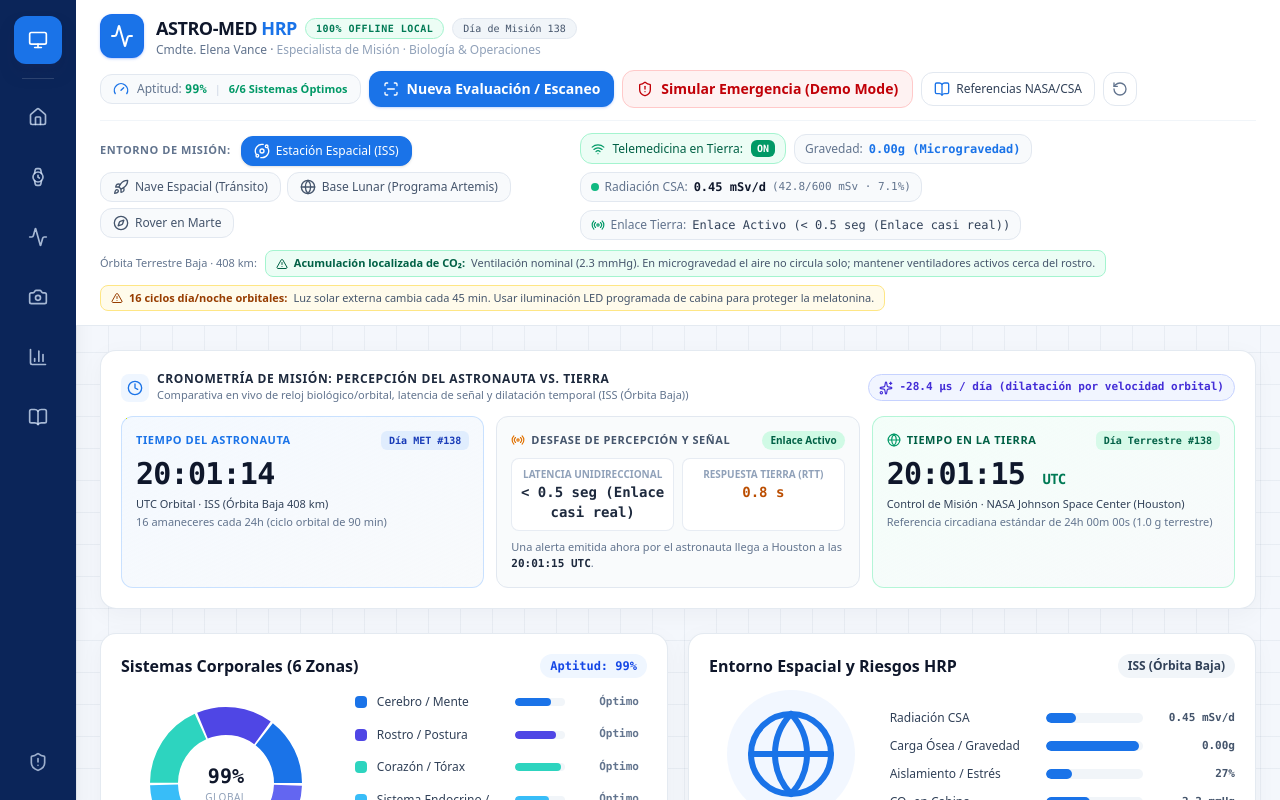
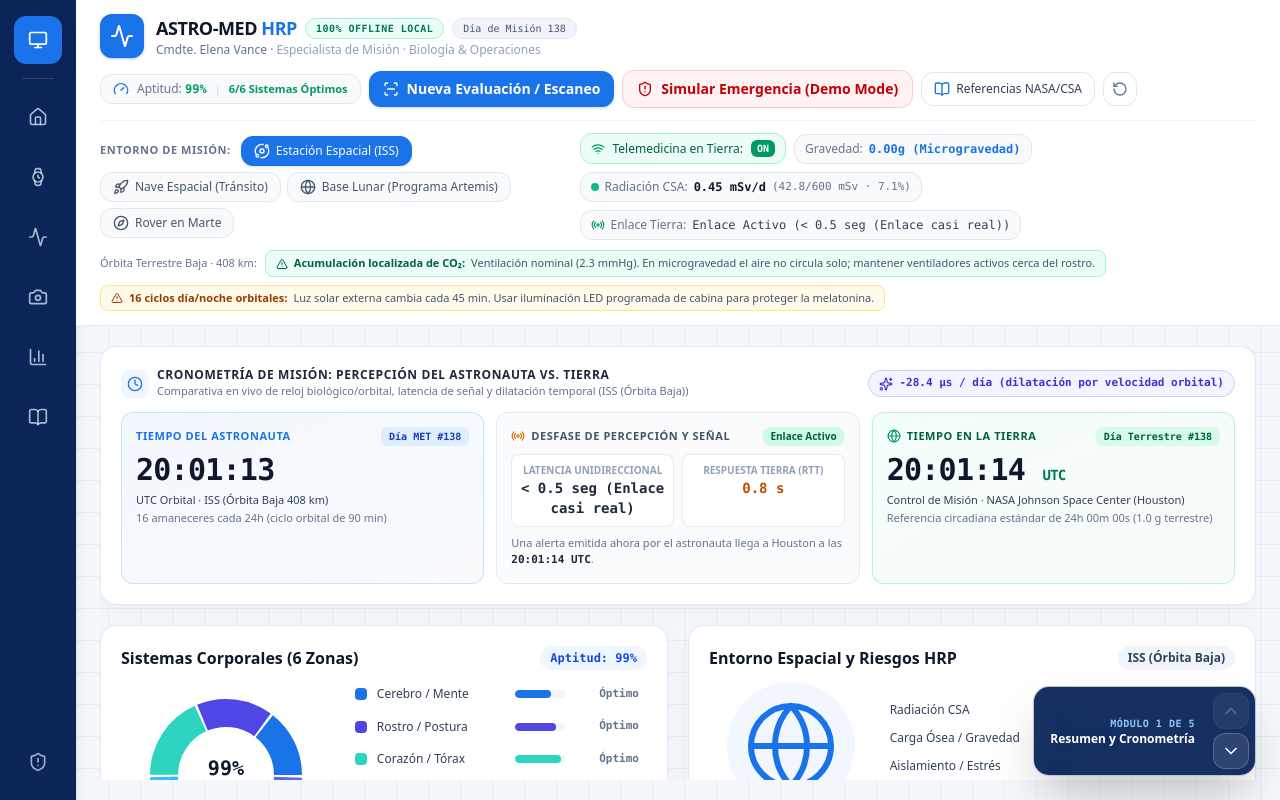
Before and after one commit to oluvalero-ui/astro-health-monitor, a Next.js app: page / in a window 1280 px wide. Shown: the top 800 px of the page. Built offline with nearby package versions, Linux system fonts and the light colour scheme.

Commit message:
feat: navegacion por secciones discretas con flechas y bloqueo de scroll

```diff
--- a/src/app/page.tsx
+++ b/src/app/page.tsx
@@ -13,6 +13,7 @@ import MultimodalScanModal, {
 } from "@/components/MultimodalScanModal";
 import OverviewBentoGrid from "@/components/OverviewBentoGrid";
 import ScientificReferencesModal from "@/components/ScientificReferencesModal";
+import SectionPagerControls from "@/components/SectionPagerControls";
 import TelemetryCharts from "@/components/TelemetryCharts";
 import TopMissionBar from "@/components/TopMissionBar";
 import WearableHarnessPanel from "@/components/WearableHarnessPanel";
@@ -163,26 +164,17 @@ export default function HomePage() {
 
   const handleNavigateSection = (section: NavSectionId) => {
     setActiveNavSection(section);
-    if (typeof document === "undefined") return;
-    const idMap: Record<NavSectionId, string> = {
-      resumen: "resumen-bento",
-      escaner: "scanner-section",
-      wearable: "wearable-harness",
-      biomarcadores: "biomarkers-section",
-      informes: "informes-section",
-    };
-    const target = document.getElementById(idMap[section]);
-    target?.scrollIntoView({ behavior: "smooth", block: "start" });
+    if (typeof document !== "undefined") {
+      const viewport = document.getElementById("section-viewport");
+      if (viewport) {
+        viewport.scrollTo({ top: 0, behavior: "smooth" });
+      }
+    }
   };
 
   const handleSelectZoneAndScroll = (zone: SystemZoneId) => {
     setSelectedZone(zone);
-    setActiveNavSection("escaner");
-    if (typeof document !== "undefined") {
-      document
-        .getElementById("scanner-section")
-        ?.scrollIntoView({ behavior: "smooth", block: "start" });
-    }
+    handleNavigateSection("escaner");
   };
 
   const zoneStatuses = useMemo(
@@ -346,7 +338,6 @@ export default function HomePage() {
       let nextBio = { ...b };
       let nextRoutine = { ...r };
 
-      // Apply realistic countermeasure effects when completing quests
       if (completing) {
         if (target.id === "quest-ared" || target.category === "fisico") {
           nextBio = {
@@ -461,11 +452,12 @@ export default function HomePage() {
     }
     setState(INITIAL_DASHBOARD_STATE);
     setSelectedZone("cerebro");
+    handleNavigateSection("resumen");
   };
 
   return (
-    <div className="flex min-h-screen flex-col bg-[#f4f7fc] text-slate-900 md:flex-row">
-      {/* Left Deep-Navy Sidebar (Reference Design Layout) */}
+    <div className="flex h-screen flex-col overflow-hidden bg-[#f4f7fc] text-slate-900 md:flex-row">
+      {/* Barra Lateral Izquierda */}
       <LeftNavSidebar
         activeSection={activeNavSection}
         emergencyMode={state.emergencyMode}
@@ -475,9 +467,9 @@ export default function HomePage() {
         onToggleEmergency={handleToggleEmergency}
       />
 
-      {/* Right Main Scrollable Area */}
-      <div className="min-w-0 flex-1 bg-telemetry-grid">
-        {/* Top Mission Bar (scrolls naturally with content, non-sticky) */}
+      {/* Contenedor Principal Bloqueado a Pantalla Completa (Sin scroll global de ventana) */}
+      <div className="flex min-w-0 flex-1 flex-col overflow-hidden bg-telemetry-grid">
+        {/* Barra Superior de Misión Fija */}
         <TopMissionBar
           environmentId={state.environmentId}
           telemedicineEnabled={state.telemedicineEnabled}
@@ -497,9 +489,14 @@ export default function HomePage() {
           onResetMission={handleResetMission}
         />
 
-        {/* Main Workspace */}
-        <main className="mx-auto max-w-[1600px] space-y-6 px-4 py-6 sm:px-6">
-          {/* Module 5: Live Emergency Alert & Flight Surgeon Contact Protocol */}
+        {/* Visor de Sección Activa (Cambio exclusivo por barra lateral o flechas) */}
+        <main
+          id="section-viewport"
+          onWheel={(e) => e.preventDefault()}
+          className="mx-auto w-full max-w-[1600px] flex-1 overflow-hidden px-4 py-5 sm:px-6"
+        >
+          <div className="h-full space-y-5 overflow-hidden">
+            {/* Alerta de Emergencia (visible en cualquier sección si está activa) */}
             <EmergencyBannerModal
               emergencyMode={state.emergencyMode}
               environmentId={state.environmentId}
@@ -509,14 +506,15 @@ export default function HomePage() {
               onToggleStep={handleToggleEmergencyStep}
               onRestoreNominal={handleToggleEmergency}
             />
-          {/* Cronometría en vivo: Tiempo del Astronauta vs. Tiempo en la Tierra */}
+
+            {/* SECCIÓN 1: Resumen Ejecutivo + Reloj Astronauta vs Tierra */}
+            {activeNavSection === "resumen" && (
+              <div className="space-y-5">
                 <MissionTimeSyncBar
                   environmentId={state.environmentId}
                   missionDay={state.missionDay}
                   telemedicineEnabled={state.telemedicineEnabled}
                 />
-
-          {/* Executive 4-Card Bento Overview (mirrors reference screenshot layout) */}
                 <OverviewBentoGrid
                   environmentId={state.environmentId}
                   biomarkers={state.biomarkers}
@@ -528,8 +526,11 @@ export default function HomePage() {
                   onOpenScanTab={handleOpenScanTab}
                   onOpenReferences={() => setReferencesOpen(true)}
                 />
+              </div>
+            )}
 
-          {/* Module 1: Interactive Anatomical & Psychological SVG Scanner */}
+            {/* SECCIÓN 2: Escáner Anatómico Interactivo (6 Sistemas) */}
+            {activeNavSection === "escaner" && (
               <AnatomicalScanner
                 selectedZone={selectedZone}
                 onSelectZone={setSelectedZone}
@@ -538,16 +539,20 @@ export default function HomePage() {
                 environmentId={state.environmentId}
                 onOpenScanTab={handleOpenScanTab}
               />
+            )}
 
-          {/* Prototype 2: CSA Bio-Monitor Wearable Body Area Network (13 Continuous Signs) */}
+            {/* SECCIÓN 3: Arnés Vestible CSA Bio-Monitor (13 Signos) */}
+            {activeNavSection === "wearable" && (
               <WearableHarnessPanel
                 environmentId={state.environmentId}
                 biomarkers={state.biomarkers}
                 onCalibrateOscillometric={handleCalibrateOscillometric}
                 onSelectSystemZone={handleSelectZoneAndScroll}
               />
+            )}
 
-          {/* Module 2: Comprehensive Biomarkers, Mental/Behavioral Health & Routine Change Detector */}
+            {/* SECCIÓN 4: Biomarcadores, Salud Mental y Detector de Rutina */}
+            {activeNavSection === "biomarcadores" && (
               <BiomarkersDashboard
                 biomarkers={state.biomarkers}
                 previousBiomarkers={state.previousBiomarkers}
@@ -558,8 +563,11 @@ export default function HomePage() {
                 onOpenManualEdit={() => handleOpenScanTab("manual")}
                 onJumpToWearable={() => handleNavigateSection("wearable")}
               />
+            )}
 
-          {/* Module 4: Dynamic Recharts Telemetry + Gamification Action Plan */}
+            {/* SECCIÓN 5: Informes Recharts, Misiones de Acción y Bitácora Local */}
+            {activeNavSection === "informes" && (
+              <div className="space-y-5">
                 <div className="grid grid-cols-1 gap-5 xl:grid-cols-12">
                   <div className="xl:col-span-7">
                     <TelemetryCharts history={state.history} />
@@ -575,7 +583,7 @@ export default function HomePage() {
                   </div>
                 </div>
 
-          {/* Local Offline Activity Audit Log */}
+                {/* Bitácora Local de Autoevaluaciones */}
                 <section className="rounded-2xl border border-slate-200/90 bg-white p-4 shadow-[0_6px_24px_rgba(15,23,42,0.04)] sm:p-5">
                   <div className="mb-3 flex flex-wrap items-center justify-between gap-2">
                     <h3 className="flex items-center gap-2 text-xs font-bold uppercase tracking-wider text-slate-700">
@@ -599,15 +607,26 @@ export default function HomePage() {
                           </span>
                           <span className="text-slate-400">{log.timestamp}</span>
                         </div>
-                  <p className="mt-1 line-clamp-2 text-slate-600">{log.summary}</p>
+                        <p className="mt-1 line-clamp-2 text-slate-600">
+                          {log.summary}
+                        </p>
                       </div>
                     ))}
                   </div>
                 </section>
+              </div>
+            )}
+          </div>
         </main>
       </div>
 
-      {/* Module 3: Multimodal Scan Modal (Camera / Ultrasound / Manual) */}
+      {/* Control Flotante de Flechas Arriba / Abajo para cambiar entre secciones */}
+      <SectionPagerControls
+        activeSection={activeNavSection}
+        onNavigate={handleNavigateSection}
+      />
+
+      {/* Modal Multimodal (Cámara / Ultrasonido / Manual) */}
       {scanModalOpen && (
         <MultimodalScanModal
           isOpen={scanModalOpen}
@@ -621,7 +640,7 @@ export default function HomePage() {
         />
       )}
 
-      {/* Module 5: NASA HRP & CSA Scientific References Modal */}
+      {/* Modal de Referencias Científicas NASA HRP & CSA */}
       <ScientificReferencesModal
         isOpen={referencesOpen}
         onClose={() => setReferencesOpen(false)}
--- /dev/null
+++ b/src/components/SectionPagerControls.tsx
@@ -0,0 +1,96 @@
+"use client";
+
+import React from "react";
+import { ChevronDown, ChevronUp } from "lucide-react";
+import { NavSectionId } from "@/components/LeftNavSidebar";
+
+export interface SectionStepMeta {
+  id: NavSectionId;
+  index: number;
+  shortLabel: string;
+}
+
+export const ORDERED_SECTIONS: SectionStepMeta[] = [
+  { id: "resumen", index: 1, shortLabel: "Resumen y Cronometría" },
+  { id: "escaner", index: 2, shortLabel: "Escáner Anatómico (6 Sistemas)" },
+  { id: "wearable", index: 3, shortLabel: "Arnés Vestible (13 Signos)" },
+  { id: "biomarcadores", index: 4, shortLabel: "Biomarcadores y Rutina" },
+  { id: "informes", index: 5, shortLabel: "Informes y Misiones" },
+];
+
+interface SectionPagerControlsProps {
+  activeSection: NavSectionId;
+  onNavigate: (section: NavSectionId) => void;
+}
+
+export default function SectionPagerControls({
+  activeSection,
+  onNavigate,
+}: SectionPagerControlsProps) {
+  const currentIdx = ORDERED_SECTIONS.findIndex((s) => s.id === activeSection);
+  const safeIdx = currentIdx >= 0 ? currentIdx : 0;
+
+  const prevSection = safeIdx > 0 ? ORDERED_SECTIONS[safeIdx - 1] : null;
+  const nextSection =
+    safeIdx < ORDERED_SECTIONS.length - 1 ? ORDERED_SECTIONS[safeIdx + 1] : null;
+  const currentMeta = ORDERED_SECTIONS[safeIdx];
+
+  return (
+    <div
+      aria-label="Controles de cambio de sección"
+      className="fixed right-4 bottom-4 z-40 flex items-center gap-2 rounded-2xl border border-slate-300/90 bg-[#0b2559]/95 p-1.5 text-white shadow-2xl backdrop-blur-md sm:right-6 sm:bottom-6"
+    >
+      {/* Indicador de sección actual */}
+      <div className="hidden px-2.5 text-right sm:block">
+        <div className="font-mono-hud text-[10px] font-bold uppercase tracking-wider text-blue-300">
+          Módulo {currentMeta.index} de {ORDERED_SECTIONS.length}
+        </div>
+        <div className="text-xs font-semibold text-white">
+          {currentMeta.shortLabel}
+        </div>
+      </div>
+
+      <div className="flex flex-col gap-1">
+        {/* Flecha Arriba (Sección Anterior) */}
+        <button
+          type="button"
+          disabled={!prevSection}
+          onClick={() => prevSection && onNavigate(prevSection.id)}
+          title={
+            prevSection
+              ? `Subir a: ${prevSection.shortLabel}`
+              : "Estás en la primera sección"
+          }
+          aria-label="Sección anterior"
+          className={`flex h-9 w-9 items-center justify-center rounded-xl border transition ${
+            prevSection
+              ? "cursor-pointer border-white/20 bg-white/10 text-white hover:bg-[#1a73e8] hover:border-blue-400"
+              : "cursor-not-allowed border-white/5 bg-white/5 text-white/25"
+          }`}
+        >
+          <ChevronUp className="h-5 w-5" />
+        </button>
+
+        {/* Flecha Abajo (Sección Siguiente) */}
+        <button
+          type="button"
+          disabled={!nextSection}
+          onClick={() => nextSection && onNavigate(nextSection.id)}
+          title={
+            nextSection
+              ? `Bajar a: ${nextSection.shortLabel}`
+              : "Estás en la última sección"
+          }
+          aria-label="Sección siguiente"
+          className={`flex h-9 w-9 items-center justify-center rounded-xl border transition ${
+            nextSection
+              ? "cursor-pointer border-white/20 bg-white/10 text-white hover:bg-[#1a73e8] hover:border-blue-400"
+              : "cursor-not-allowed border-white/5 bg-white/5 text-white/25"
+          }`}
+        >
+          <ChevronDown className="h-5 w-5" />
+        </button>
+      </div>
+    </div>
+  );
+}
```
Lines whose indentation alone changed are shown as unchanged.
